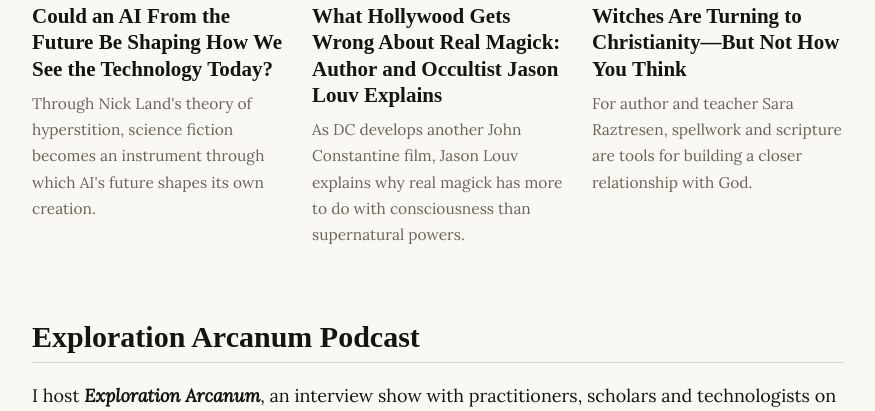
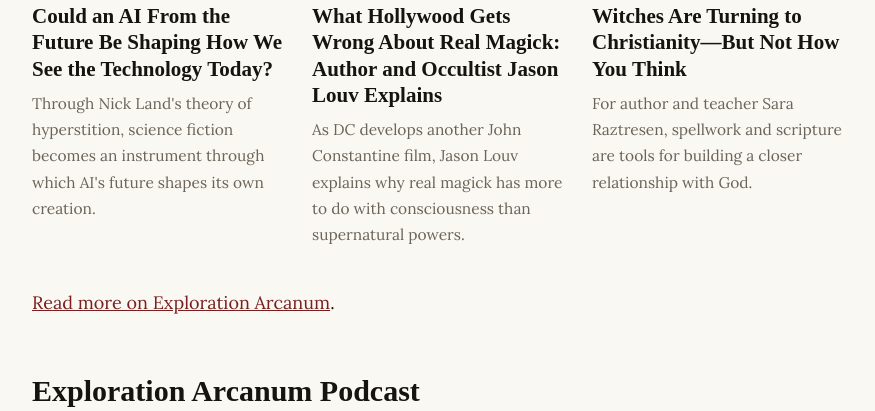
Before and after one commit to dragonwolftech/dragonwolftech.github.io, a plain HTML site: page index.html in a window 1280 px wide. Shown: the part 1757-2168 px from the top of the page, without its empty margins (202-1077 px from the left). Drawn offline with Linux system fonts and the light colour scheme; a web font is replaced by a local one.

Commit message:
Add Exploration Arcanum link beneath selected articles

```diff
--- a/index.html
+++ b/index.html
@@ -85,6 +85,7 @@ footer{border-top:3px double var(--ink);padding-top:16px;font:600 12px Inter,san
     <div class="card"><a href="https://explorationarcanum.substack.com/p/what-hollywood-gets-wrong-about-real" target="_blank" rel="noopener noreferrer"><img src="https://substackcdn.com/image/fetch/$s_!LXhc!,w_1200,h_675,c_fill,f_jpg,q_auto:good,fl_progressive:steep,g_auto/https%3A%2F%2Fsubstack-post-media.s3.amazonaws.com%2Fpublic%2Fimages%2Fcc62ebe3-d8d1-4691-bb94-0f81dc364226_1671x941.png" alt="" loading="lazy"></a><span class="kicker">Exploration Arcanum</span><h3><a href="https://explorationarcanum.substack.com/p/what-hollywood-gets-wrong-about-real" target="_blank" rel="noopener noreferrer">What Hollywood Gets Wrong About Real Magick: Author and Occultist Jason Louv Explains</a></h3><p>As DC develops another John Constantine film, Jason Louv explains why real magick has more to do with consciousness than supernatural powers.</p></div>
     <div class="card"><a href="https://explorationarcanum.substack.com/p/witches-are-turning-to-christianitybut" target="_blank" rel="noopener noreferrer"><img src="https://substackcdn.com/image/fetch/$s_!K_27!,w_1200,h_675,c_fill,f_jpg,q_auto:good,fl_progressive:steep,g_auto/https%3A%2F%2Fsubstack-post-media.s3.amazonaws.com%2Fpublic%2Fimages%2F5a58593f-9b3a-4256-8444-5b1c49ce5033_1672x941.png" alt="" loading="lazy"></a><span class="kicker">Exploration Arcanum</span><h3><a href="https://explorationarcanum.substack.com/p/witches-are-turning-to-christianitybut" target="_blank" rel="noopener noreferrer">Witches Are Turning to Christianity—But Not How You Think</a></h3><p>For author and teacher Sara Raztresen, spellwork and scripture are tools for building a closer relationship with God.</p></div>
   </div>
+  <p style="margin-top:24px"><a href="https://explorationarcanum.substack.com/" target="_blank" rel="noopener noreferrer">Read more on Exploration Arcanum</a>.</p>
 </section>
 
 <section id="podcast">
```
